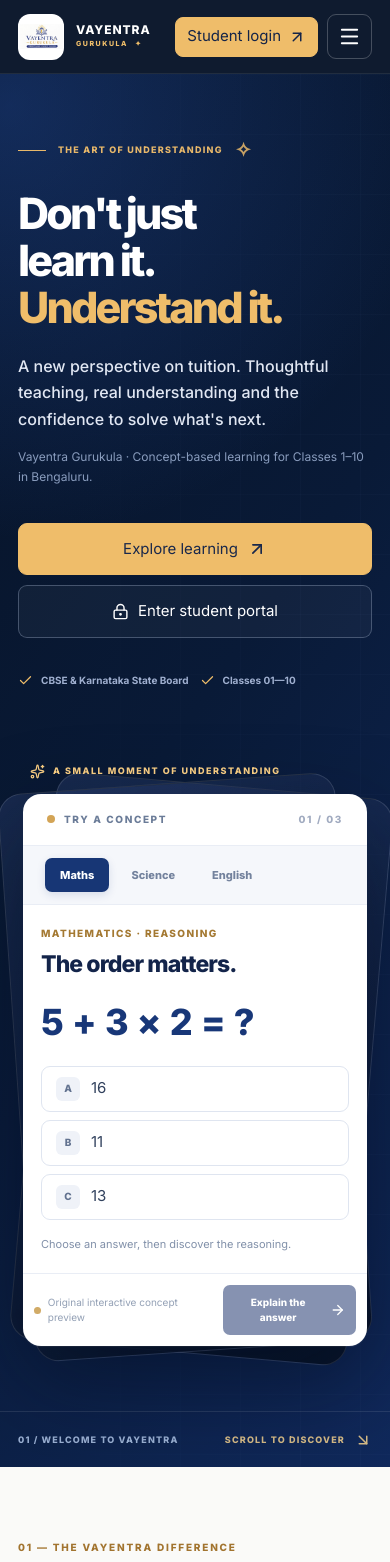
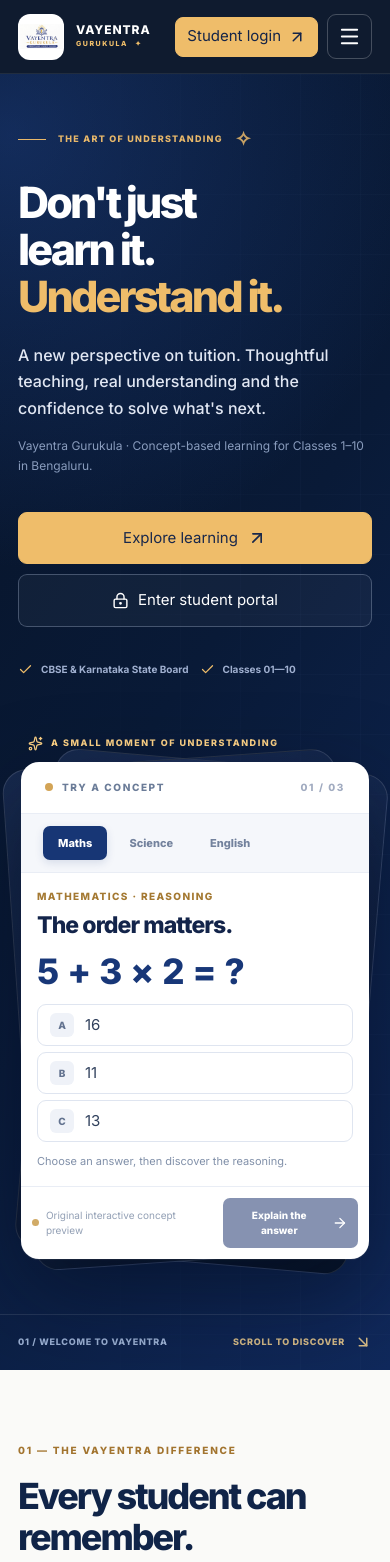
Before and after one commit to chirag-83-snpsu/vayentra-gurukula-, a React (Vite) app: page / in a window 390 px wide. Shown: the top 1562 px of the page. Built offline with nearby package versions, Linux system fonts and the light colour scheme.

Commit message:
Refine first-screen height, mobile spacing and explicit incorrect-answer feedback styling

```diff
--- a/src/styles/premium-home.css
+++ b/src/styles/premium-home.css
@@ -330,3 +330,43 @@
 .vgp-floating-note{animation:vgp-float-note 5s ease-in-out infinite}
 .vgp-sample-insight{animation:vgp-fade-up .22s ease-out both}
 @media(max-width:680px){#why-vayentra,#our-programmes,#the-experience,#common-questions{scroll-margin-top:78px}}
+
+
+/* Premium Homepage V3 — shorter first impression, truthful quiz feedback. */
+.vgp-hero-inner{min-height:615px;padding:39px 0 43px;gap:clamp(25px,4vw,65px)}
+.vgp-hero h1{font-size:clamp(47px,4.85vw,75px)}
+.vgp-hero-stage{padding:24px 26px 27px;max-width:550px}
+.vgp-stage-tag{margin-bottom:11px}
+.vgp-sample-stack{inset:45px 26px 24px}
+.vgp-sample-body{padding:19px 24px 15px}
+.vgp-sample-category{margin-bottom:8px}
+.vgp-sample-question{margin-top:9px;min-height:45px}
+.vgp-sample-options{gap:6px;margin-top:10px}
+.vgp-sample-option{min-height:38px;padding:8px 12px}
+.vgp-sample-footer{min-height:58px}
+.vgp-sample-option.incorrect{border-color:#da9894;background:#fff1ef}
+.vgp-sample-option.incorrect>span{background:#f8d8d4;color:#a8423c}
+.vgp-sample-step-indicator{color:#966b33;font-weight:850;font-size:10px;letter-spacing:.09em;margin-top:9px}
+.vgp-sample-summary{margin-top:9px!important;border-top:1px solid #e2d5bb;padding-top:8px}
+.vgp-sample-insight{margin-top:10px;padding:11px 12px}
+.vgp-sample-insight p{margin-top:5px}
+.vgp-sample-help{margin-top:11px}
+.vgp .vgp-method{scroll-margin-top:88px}
+.vgp-hero-bottom span,.vgp-hero-bottom button{letter-spacing:.08em}
+@media(max-width:920px){
+ .vgp-hero-inner{min-height:0;padding:66px 0 56px;gap:22px}
+ .vgp-hero-stage{max-width:610px;padding:21px 10px 17px}
+ .vgp-sample-stack{inset:40px 10px 15px}
+}
+@media(max-width:680px){
+ .vgp-hero-inner{padding:50px 0 42px}
+ .vgp-hero h1{font-size:clamp(43px,10.5vw,65px)}
+ .vgp-hero-stage{padding:21px 3px 13px}
+ .vgp-sample-body{padding:16px}
+ .vgp-sample-math{font-size:35px}
+ .vgp-sample-insight{padding:10px}
+ .vgp-sample-footer button{min-width:118px}
+}
+@media(prefers-reduced-motion:reduce){
+ .vgp-floating-note,.vgp-sample-insight{animation:none!important}
+}
```
